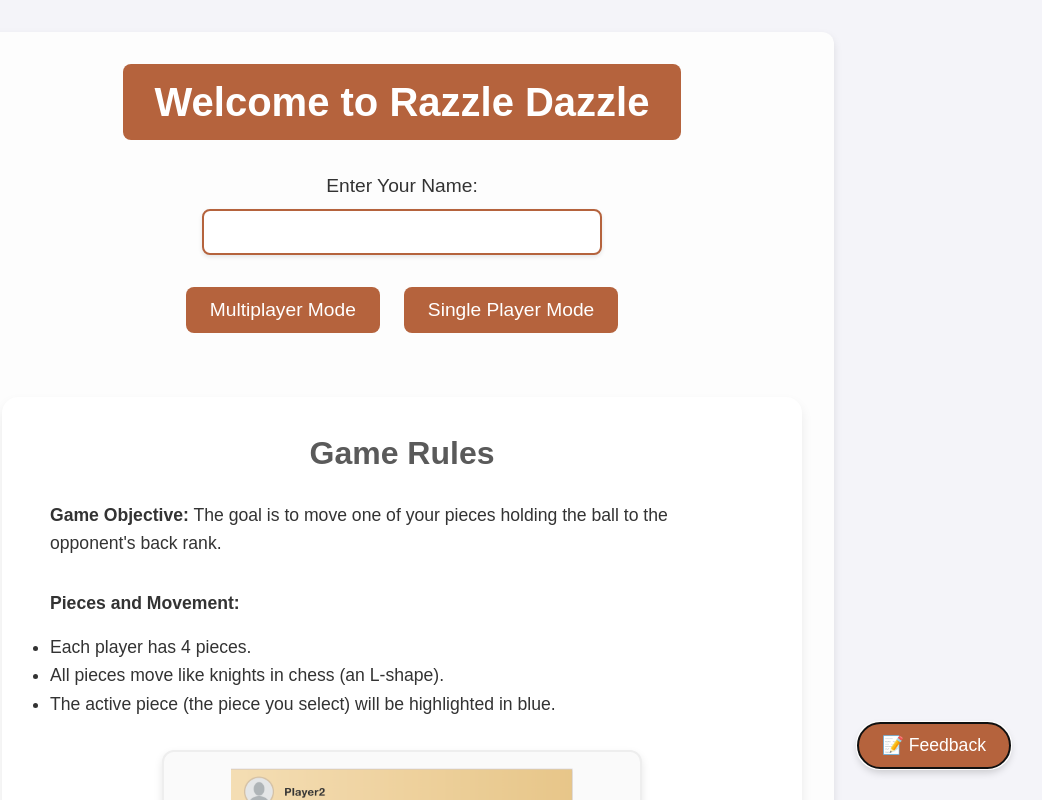
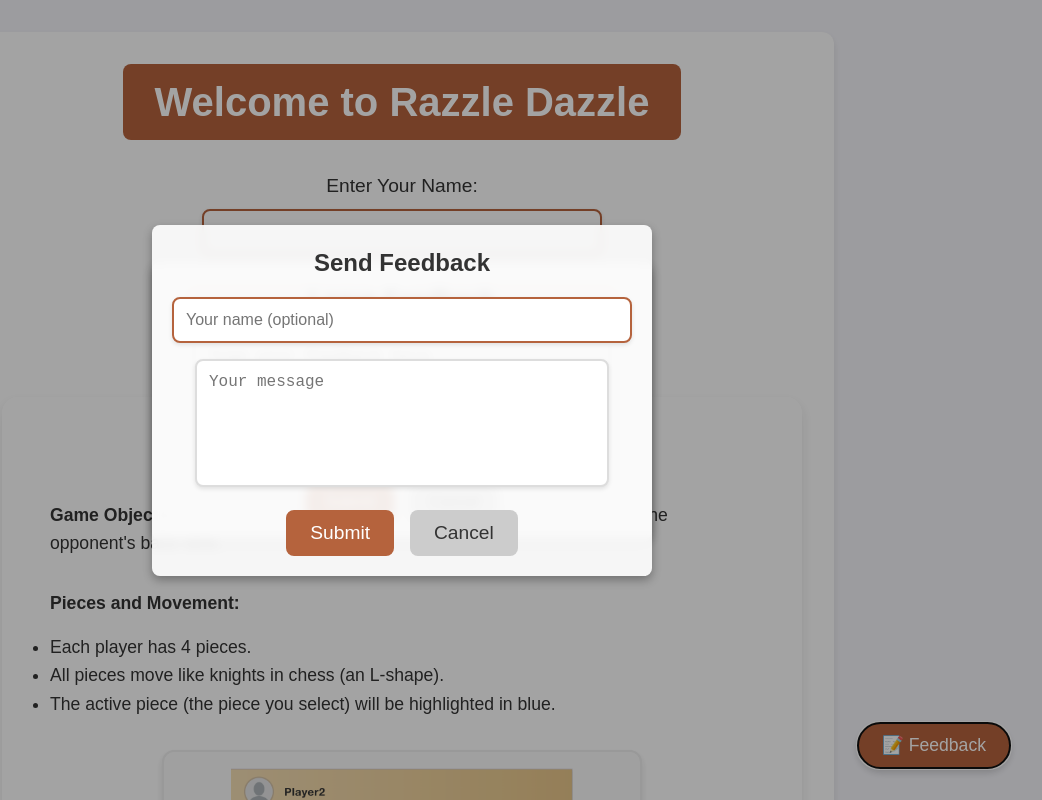
Before and after one commit to bbeizer/rd-frontend, a React (Vite) app: page / in a window 1280 px wide. Both pictures are taken after a click on the button "📝 Feedback". Shown: the top 800 px of the page, without its empty margins (238-1280 px from the left). Built offline with nearby package versions, Linux system fonts and the light colour scheme; no server answers.

Commit message:
supported mail service and feedback modal

```diff
--- a/package.json
+++ b/package.json
@@ -13,6 +13,7 @@
   },
   "dependencies": {
     "lodash": "^4.17.21",
+    "nodemailer": "^6.10.1",
     "react": "^18.2.0",
     "react-confetti": "^6.1.0",
     "react-dom": "^18.2.0",
--- a/src/components/lobby/lobby.css
+++ b/src/components/lobby/lobby.css
@@ -86,6 +86,40 @@ body {
 .floating-feedback-button:hover {
   background-color: #a55233;
   transform: scale(1.1);
+}
+
+.feedback-input,
+.feedback-textarea {
+  width: 100%;
+  max-width: 100%;
+  margin-top: 1rem;
+  padding: 0.75rem;
+  border: 2px solid #b5633d;
+  border-radius: 0.5rem;
+  font-size: 1rem;
+  box-shadow: 0px 2px 4px rgba(0, 0, 0, 0.1);
+  resize: none;
+}
+
+.feedback-button {
+  position: fixed;
+  top: 1.5rem;
+  right: 1.5rem;
+  padding: 0.75rem 1.5rem;
+  background-color: #b5633d;
+  color: white;
+  font-size: 1rem;
+  border: none;
+  border-radius: 2rem;
+  cursor: pointer;
+  box-shadow: 0 4px 8px rgba(0, 0, 0, 0.2);
+  transition: background-color 0.3s, transform 0.3s;
+  z-index: 999;
+}
+
+.feedback-button:hover {
+  background-color: #a55233;
+  transform: scale(1.05);
 }
 
 .feedback-textarea {
--- a/src/components/lobby/lobby.tsx
+++ b/src/components/lobby/lobby.tsx
@@ -1,6 +1,7 @@
 import { useState, useEffect } from 'react';
 import { useNavigate } from 'react-router-dom';
 import { joinQueue, getGameById, startSinglePlayerGame } from '../../services/gameService';
+import { sendFeedbackEmail } from '../../services/mailService';
 import { generateGuestUserID } from '../../utils/gameUtilities';
 import Modal from '../modal/modal';
 import './lobby.css';
@@ -10,6 +11,10 @@ function Lobby() {
   const [showColorModal, setShowColorModal] = useState(false);
   const [showFeedbackModal, setShowFeedbackModal] = useState(false);
   const [feedbackText, setFeedbackText] = useState('');
+  const [feedbackName, setFeedbackName] = useState('');
+  const [feedbackMessage, setFeedbackMessage] = useState('');
+  const [isSubmitting, setIsSubmitting] = useState(false);
+  const [submitSuccess, setSubmitSuccess] = useState(false);
   const [name, setName] = useState('');
   const [waitingForPlayer, setWaitingForPlayer] = useState(false);
   const [intervalId, setIntervalId] = useState<ReturnType<typeof setInterval> | null>(null);
@@ -65,6 +70,35 @@ function Lobby() {
       }
     } catch (error) {
       console.error('Error polling game status:', error);
+    }
+  };
+
+  const handleSubmitFeedback = async () => {
+    if (!feedbackMessage.trim()) {
+      alert('Please enter a message.');
+      return;
+    }
+
+    setIsSubmitting(true);
+
+    try {
+      await sendFeedbackEmail(feedbackName, feedbackMessage);
+
+      setSubmitSuccess(true);
+      setFeedbackName('');
+      setFeedbackMessage('');
+      setTimeout(() => {
+        setSubmitSuccess(false);
+      }, 1500);
+
+      setTimeout(() => {
+        setShowFeedbackModal(false);
+      }, 2000);
+    } catch (error) {
+      console.error('Failed to submit feedback:', error);
+      alert('Something went wrong.');
+    } finally {
+      setIsSubmitting(false);
     }
   };
 
@@ -164,7 +198,7 @@ function Lobby() {
         </div>
       </div>
 
-        <button className="floating-feedback-button" onClick={() => window.open('https://your-feedback-form-link.com', '_blank')}>
+        <button className="floating-feedback-button" onClick={() => setShowFeedbackModal(true)}>
             📝 Feedback
         </button>
         {/* Feedback Modal */}
@@ -183,6 +217,42 @@ function Lobby() {
             </div>
           </Modal>
         )}
+        {showFeedbackModal && (
+  <Modal>
+    <h2>Send Feedback</h2>
+    <input
+      type="text"
+      placeholder="Your name (optional)"
+      value={feedbackName}
+      onChange={(e) => setFeedbackName(e.target.value)}
+      className="feedback-input"
+    />
+    <textarea
+      placeholder="Your message"
+      value={feedbackMessage}
+      onChange={(e) => setFeedbackMessage(e.target.value)}
+      className="feedback-textarea"
+      rows={5}
+    />
+    <div style={{ marginTop: '1rem' }}>
+      <button
+        className="button"
+        onClick={handleSubmitFeedback}
+        disabled={isSubmitting}
+      >
+        {isSubmitting ? 'Sending...' : 'Submit'}
+      </button>
+      <button
+        className="button"
+        style={{ backgroundColor: '#ccc', color: '#333', marginLeft: '1rem' }}
+        onClick={() => setShowFeedbackModal(false)}
+      >
+        Cancel
+      </button>
+    </div>
+    {submitSuccess && <p style={{ marginTop: '1rem', color: 'green' }}>Thank you for your feedback!</p>}
+  </Modal>
+)}
 
     </div>
   );
--- /dev/null
+++ b/src/services/mailService.ts
@@ -0,0 +1,13 @@
+
+const BACKEND_URL = import.meta.env.VITE_BACKEND_URL;
+export const sendFeedbackEmail = async (name: string, message: string) => {
+    const response = await fetch(`${BACKEND_URL}/api/feedback`, {
+      method: 'POST',
+      headers: { 'Content-Type': 'application/json' },
+      body: JSON.stringify({ name, message }),
+    });
+
+    if (!response.ok) {
+      throw new Error('Failed to send feedback');
+    }
+  };
```
Also changed, not shown: 1 other file (tests, documents, lock files or other folders).
